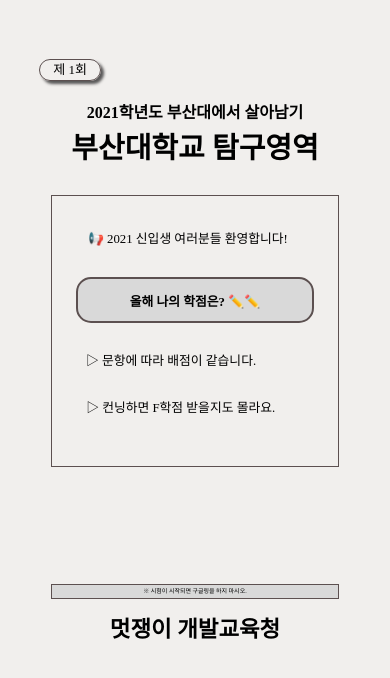
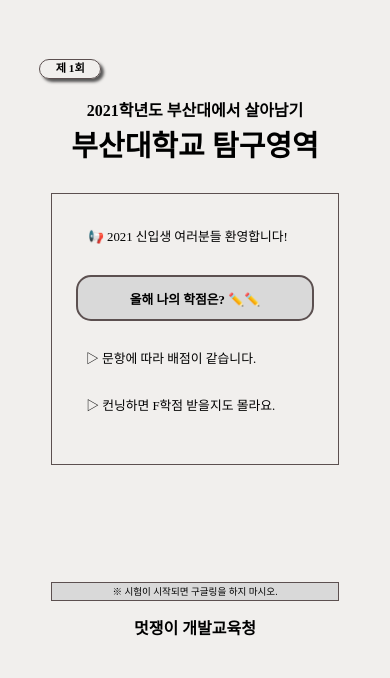
Before and after one commit to arimSeo/PNU-Quiz, a Django app: template Project/Qapp/templates/home.html in a window 390 px wide. Shown: the top 678 px of the page. Run offline with Django 3.2, Linux system fonts and the light colour scheme; the template is opened without the code that fills it, so the values that code supplies are empty.

Commit message:
배포는 했는데 css는 끝이없다

```diff
--- a/Project/Qapp/static/css/home.css
+++ b/Project/Qapp/static/css/home.css
@@ -16,6 +16,7 @@
     text-align: center;
     /* font-size: 130%; */
     font-size: 1rem;
+    font-weight:bold;
 }
 
 .small_title{
@@ -127,14 +128,13 @@
 @media ( max-width: 900px ) {
     .test_num{
         margin:15% 74% 2% 10% ;
-
         padding:1% 1% 1% 1% ;
-
         border: 1px solid rgb(92, 80, 80);
         border-radius: 11px;
         box-shadow: 3px 3px 3px rgb(88, 87, 87);
         text-align: center;
-        font-size: 13px;
+        font-size: 0.7rem;
+        font-weight:bold;
     }
 
     .small_title{
@@ -212,14 +212,14 @@
         padding:1% 3% 1% 3%;
         /* background-color: rgb(184, 179, 179); */
         background-color: #D9D9D9;
-        font-size: 10%;
+        font-size: 60%;
     }
 
     .made_in{
         margin:5% 0 5% 0;
         padding:0 0 5% 0;
         font-weight: bold;
-        font-size: 140%;
+        font-size: 100%;
     }
 
 
```
